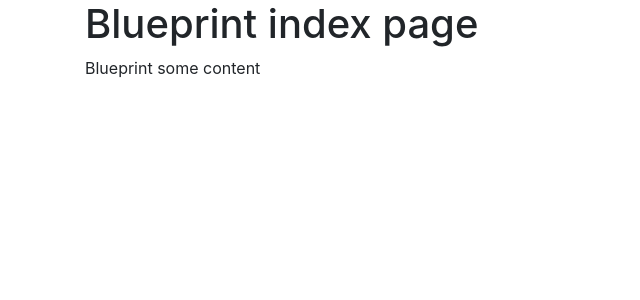
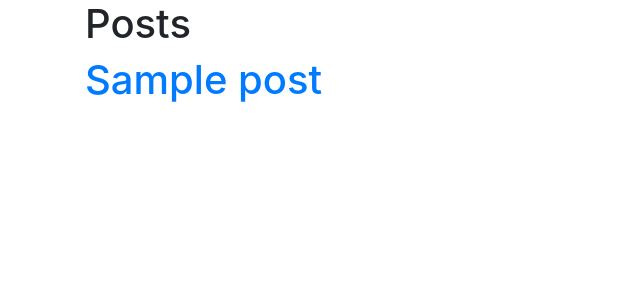
Before and after one commit to VladKurluk/FlaskBlog, a Python web app: template app/posts/templates/posts/index.html in a window 1280 px wide. Shown: the part 56-356 px from the top of the page, without its empty margins (0-640 px from the left). Run offline with Jinja, Linux system fonts and the light colour scheme; the template is opened without the code that fills it: most values are stand-ins (such as "Sample title", 1, 10 or a date in 2020); some libraries are stand-ins or nearby versions.

Commit message:
Create displaying post at the post page

```diff
--- a/app/app.py
+++ b/app/app.py
@@ -2,11 +2,9 @@ from flask import Flask
 from config import Configuration
 from flask_sqlalchemy import SQLAlchemy
 
-from posts.blueprint import posts
+
 
 app = Flask(__name__)
 app.config.from_object(Configuration)
 
 db = SQLAlchemy(app)
-
-app.register_blueprint(posts, url_prefix="/blog")
--- a/app/main.py
+++ b/app/main.py
@@ -1,6 +1,11 @@
 from app import app
 from app import db
+
+from posts.blueprint import posts
+
 import view
+
+app.register_blueprint(posts, url_prefix="/blog")
 
 if __name__ == '__main__':
     app.run()
--- a/app/posts/templates/posts/index.html
+++ b/app/posts/templates/posts/index.html
@@ -5,9 +5,13 @@
 {% endblock %}
 
 {% block content_title %}
-    Blueprint index page
+    Posts
 {% endblock %}
 
 {% block content %}
-    Blueprint some content
+    {% for post in posts %}
+        <a href="{{ url_for('posts.post_detail', slug=post.slug) }}">
+            <h1>{{ post.title }}</h1>
+        </a>
+    {% endfor %}
 {% endblock %}
```
Also changed, not shown: app/posts/blueprint.py (+9 -1 lines), app/posts/templates/posts/post_detail.html (added, +13 -0 lines), 1 other file.
